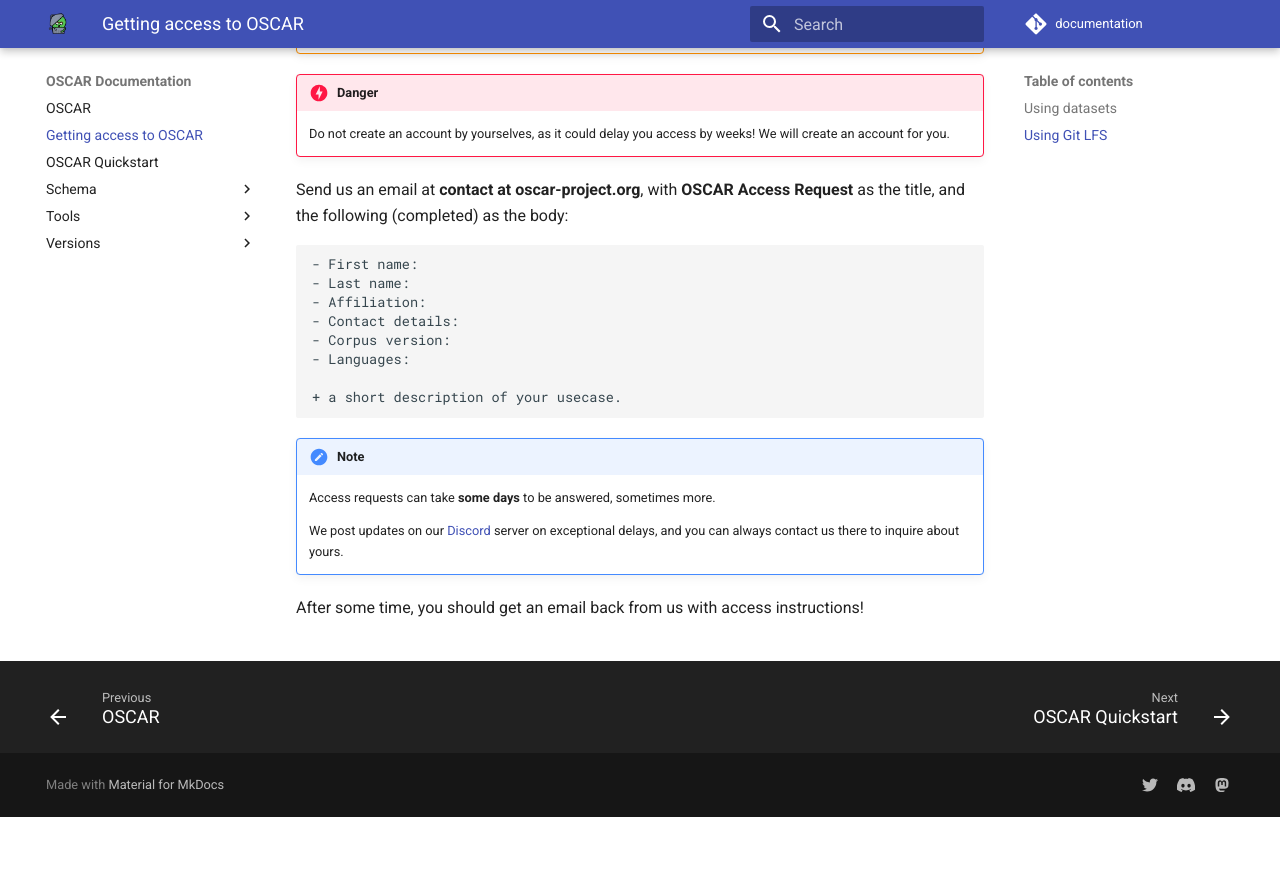
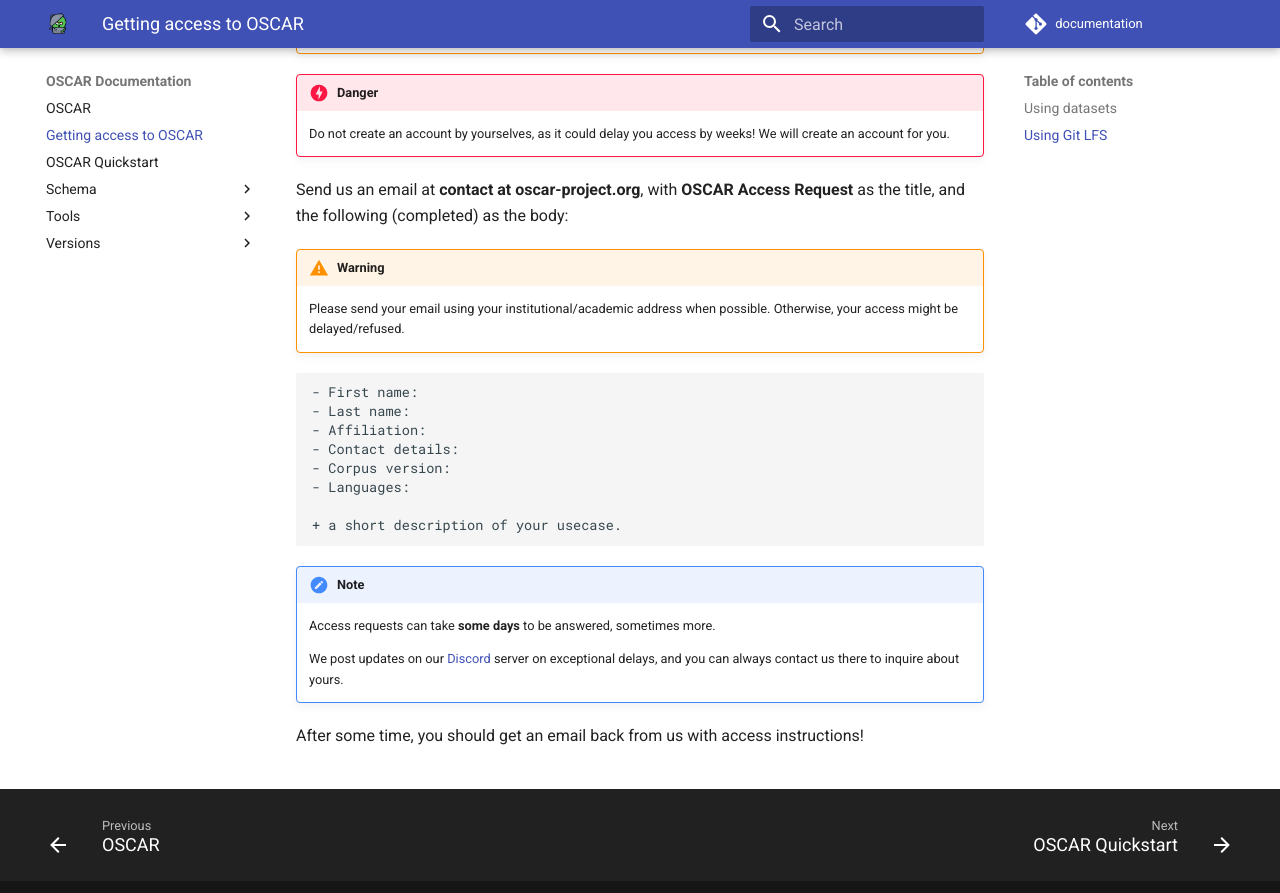
Before and after one commit to oscar-project/documentation, an MkDocs documentation site: the page built from docs/accessing.md, in a window 1280 px wide and 900 px high, scrolled down 548 px. Shown: the top 893 px of the window. Built offline with MkDocs 1.6.1 and Material for MkDocs 9.7.7, drawn with Linux system fonts in a browser that asks for light colours; emoji names are drawn with the system emoji font; comment, search, counter and statistics services are not loaded; before the commit the page ends 1365 px from its top, so only the background shows below that.

Commit message:
add warning about sender email address

````diff
--- a/docs/accessing.md
+++ b/docs/accessing.md
@@ -19,6 +19,9 @@
         Do not create an account by yourselves, as it could delay you access by weeks! We will create an account for you.
 
     Send us an email at **contact at oscar-project.org**, with **OSCAR Access Request** as the title, and the following (completed) as the body:
+
+    !!! warning
+        Please send your email using your institutional/academic address when possible. Otherwise, your access might be delayed/refused.
 
     ```
     - First name:
````
